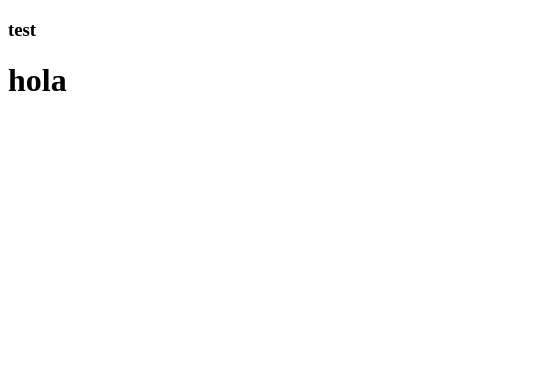
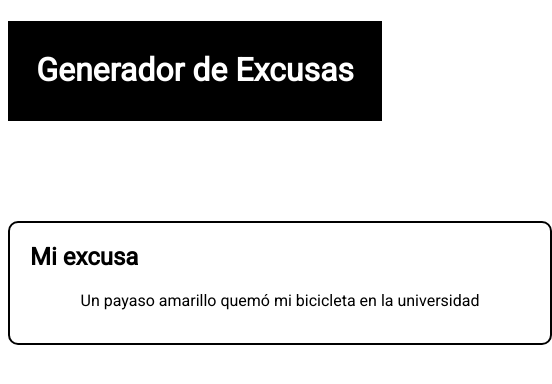
Before and after one commit to rabricenov/generador_de_excusas, a plain HTML site: page index.html in a window 390 px wide. Shown: the whole page, 552 px wide, since content can reach past the window. Drawn offline with Linux system fonts and the light colour scheme.

Commit message:
Generador de excusas completado, falta por realizar el diseño responsivo

```diff
--- a/index.html
+++ b/index.html
@@ -4,12 +4,22 @@
 	<meta charset="UTF-8">
 	<title>Generador de excusas</title>
 	<link rel="stylesheet" type="text/css" href="./css/styles.css">
+	<link href="https://fonts.googleapis.com/css?family=Roboto" rel="stylesheet">
 </head>
 <body>
 
-<h3>test</h3>
+<div class="titulo" >
+	<h1>Generador de Excusas</h1>
+</div>
 
-<h1>hola</h1>
+<div class="main">
+	<h2>Mi excusa</h2>
+	<p id="excusa_random"></p>
+</div>
+
+
+<script type="text/javascript" src="./js/script.js"></script>
+
 
 </body>
 </html>
--- /dev/null
+++ b/js/script.js
@@ -0,0 +1,51 @@
+const inicio = "Un ";
+
+let sujeto = ["enano ", "extraterrestre ", "perro ", "gato ", "cocodrilo ", "meteorito ", "policía ", "robot ", "payaso "];
+
+let adjetivo = ["solitario ", "amigable ", "asesino ", "llorón ", "amargado ", "amarillo ", "triste ", "lindo ", "envidioso ", "celoso "];
+
+let accion = ["quemó ", "dañó ", "rompió ", "voló ", "explotó "];
+
+let objeto = ["mi dedo ", "mi tarea ", "mi carro ", "mi casa ", "mi bicicleta "];
+
+let sitio = ["en el baño", "en el bar", "en la calle", "en la fiesta", "en la universidad"];
+
+let num1 = Math.floor(Math.random()*sujeto.length);
+
+let num2 = Math.floor(Math.random()*adjetivo.length);
+
+let num3 = Math.floor(Math.random()*accion.length);
+
+let num4 = Math.floor(Math.random()*objeto.length);
+
+let num5 = Math.floor(Math.random()*sitio.length);
+
+let excusa = (inicio + sujeto[num1] + adjetivo[num2] + accion[num3] + objeto[num4] + sitio[num5]);
+
+console.log(excusa);
+
+document.getElementById("excusa_random").innerHTML = excusa;
+
+
+
+
+// console.log(sujeto.length-1)
+// console.log(adjetivo.length-1)
+// console.log(accion.length-1)
+// console.log(objeto.length-1)
+// console.log(sitio.length-1)
+
+// console.log("________________")
+
+// console.log(num1)
+// console.log(num2)
+// console.log(num3)
+// console.log(num4)
+// console.log(num5)
+
+
+
+
+
+
+// Un cono de helado solutario quemo mi dedo en el baño
--- a/sass/styles.scss
+++ b/sass/styles.scss
@@ -0,0 +1,31 @@
+body{
+	font-family: 'Roboto', sans-serif;
+}
+
+.titulo{
+	background: black;
+	height: 100px;
+	padding: 0;
+	h1{
+		color: white;
+		text-align: center;
+		padding-top: 30px;
+	}
+}
+
+.main{
+	border: 2px solid black;
+	padding-left: 20px;
+	padding-right: 20px;
+	height: 120px;
+	width: 500px;
+	margin: auto;
+	margin-top: 100px;
+	border-radius: 10px;
+
+
+}
+
+#excusa_random{
+	text-align: center;
+}
```
Also changed, not shown: css/styles.css, 1 other file.
